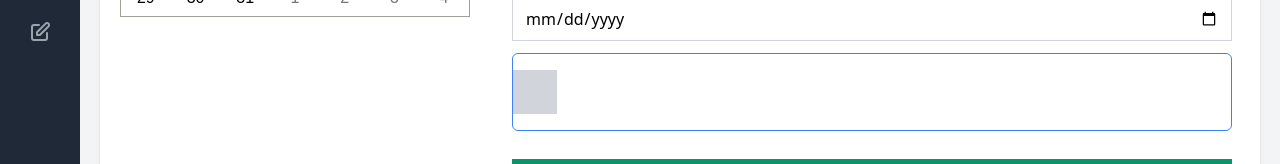
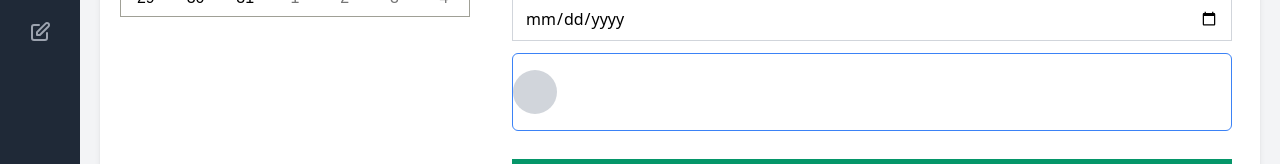
Before and after one commit to Khoby-790/template-nic, a React (Create React App) app: page /reports in a window 1280 px wide. Shown: the part 412-576 px from the top of the page. Built offline with nearby package versions, Linux system fonts and the light colour scheme.

Commit message:
--- Auto-Git Commit ---

```diff
--- a/src/pages/Reports/sections/InsurerReinsurerSelect.tsx
+++ b/src/pages/Reports/sections/InsurerReinsurerSelect.tsx
@@ -9,7 +9,7 @@ const InsurerReinsurerSelect = (props: Props) => {
         <div className="flex flex-row">
             <div className="flex-1 bg-white mx-5 py-4 my-3 rounded-md border border-blue-500">
                 <div className="w-14">
-                    <div className="h-11 bg-gray-300 w-11"></div>
+                    <div className="h-11 rounded-full  bg-gray-300 w-11"></div>
                 </div>
             </div>
         </div>
```
